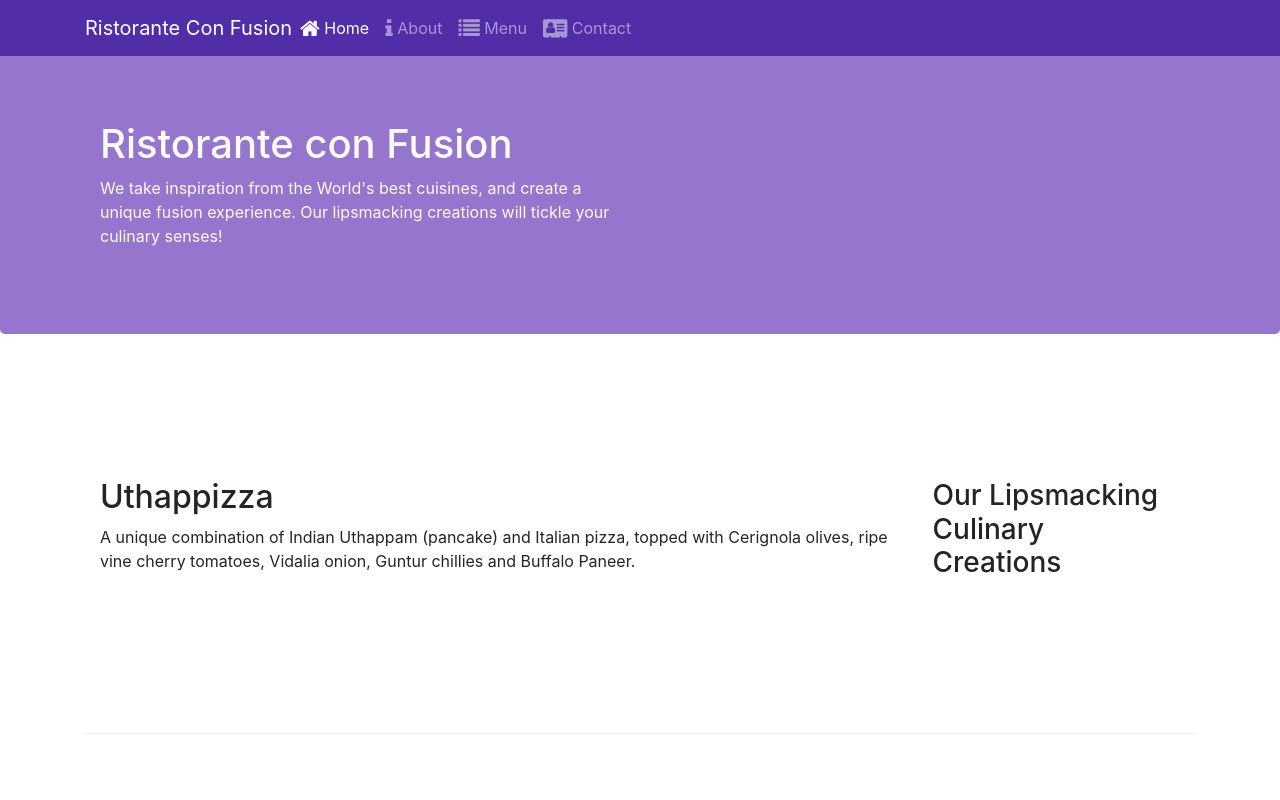
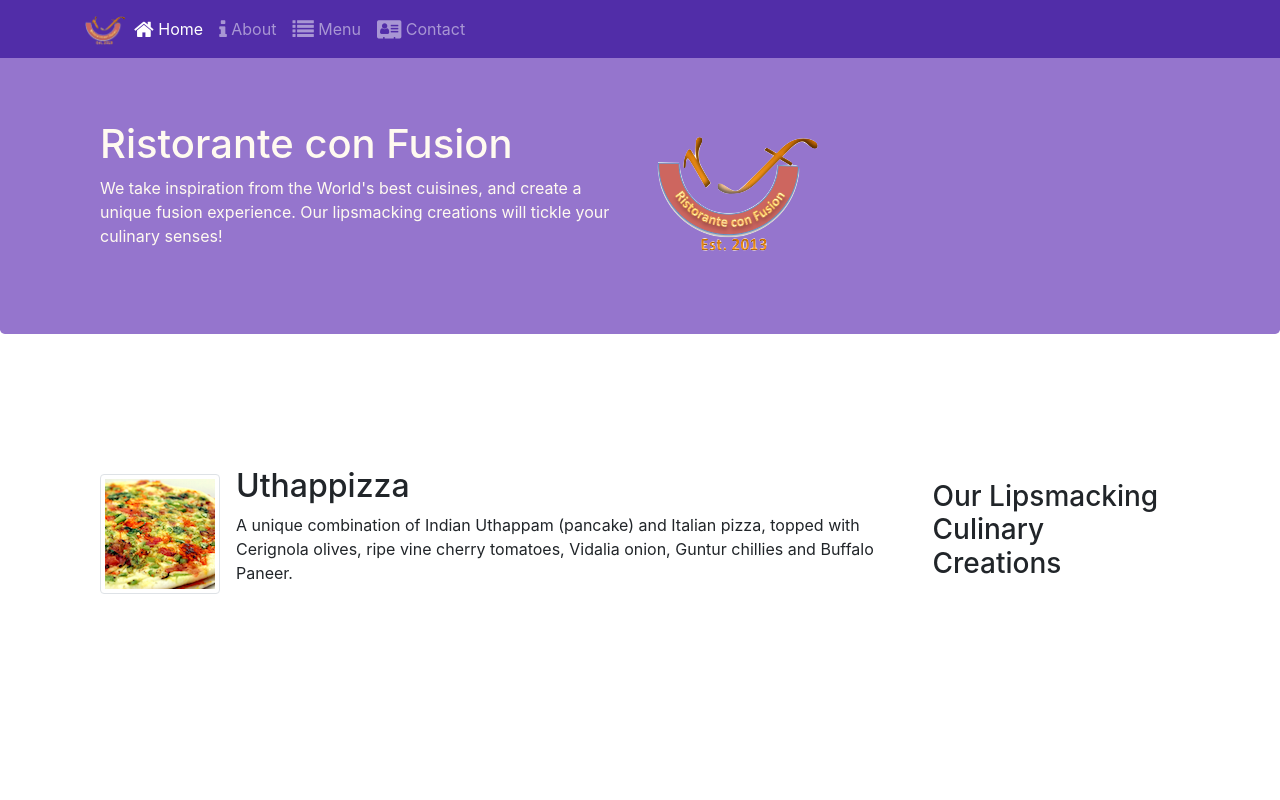
Before and after one commit to Habtamu-Dires/conFusion, a website: page index.html in a window 1280 px wide. Shown: the top 800 px of the page. Drawn offline with nearby package versions, Linux system fonts and the light colour scheme.

Commit message:
Images and Media

```diff
--- a/css/styles.css
+++ b/css/styles.css
@@ -6,8 +6,9 @@
 .row-content {
     margin: 0px auto;
     padding: 50px 0px 50px 0px;
-    border-bottom: 1px ridge;
     min-height: 400px;
+    border-style: none;
+
 }
 
 .footer {
--- a/index.html
+++ b/index.html
@@ -23,7 +23,7 @@
             <button class="navbar-toggler" type="button" data-toggle="collapse" data-target="#Navbar">
                <span class="navbar-toggler-icon"></span>
             </button>
-            <a class="navbar-brand mr-auto" href="#">Ristorante Con Fusion</a>
+            <a class="navbar-brand mr-auto" href="#"><img src="img/logo.png" height="30" width="41"></a>
             <div class="collapse navbar-collapse" id="Navbar">
                 <ul class="navbar-nav mr-auto">
                     <li class="nav-item active"><a class="nav-link" href="#"><span class="fa fa-home fa-lg"></span> Home</a></li>
@@ -42,7 +42,8 @@
                     <h1>Ristorante con Fusion</h1>
                     <p>We take inspiration from the World's best cuisines, and create a unique fusion experience. Our lipsmacking creations will tickle your culinary senses!</p>
                 </div>
-                <div class="col-12 col-sm">
+                <div class="col-12 col-sm align-self-center">
+                    <img src="img/logo.png" class="img-fluid">
                 </div>
             </div>
         </div>
@@ -54,8 +55,14 @@
                 <h3>Our Lipsmacking Culinary Creations</h3>
             </div>
             <div class="col-12 col-sm order-sm-first col-md">
-                <h2>Uthappizza</h2>
-                <p class="d-none d-sm-block">A unique combination of Indian Uthappam (pancake) and Italian pizza, topped with Cerignola olives, ripe vine cherry tomatoes, Vidalia onion, Guntur chillies and Buffalo Paneer.</p>
+                <div class="media">
+                    <img class="d-flex mr-3 img-thumbnail align-self-center"
+                        src="img/uthappizza.png" alt="uthappizza">
+                    <div class="media-body">
+                        <h2 class="mt-0">Uthappizza</h2>
+                        <p class="d-none d-sm-block">A unique combination of Indian Uthappam (pancake) and Italian pizza, topped with Cerignola olives, ripe vine cherry tomatoes, Vidalia onion, Guntur chillies and Buffalo Paneer.</p>
+                    </div>
+                </div>
             </div>
         </div>
 
@@ -75,9 +82,15 @@
                 <h3>Meet our Culinary Specialists</h3>
             </div>
             <div class="col-12 col-sm order-sm-first col-md">
-                <h2>Alberto Somayya</h2>
-                <h4>Executive Chef</h4>
-                <p class="d-none d-sm-block">Award winning three-star Michelin chef with wide International experience having worked closely with whos-who in the culinary world, he specializes in creating mouthwatering Indo-Italian fusion experiences. </p>
+                <div class="media">
+                    <img class="d-flex mr-3 img-thumbnail align-self-center"
+                        src="img/alberto.png" alt="alberto">
+                    <div class="media-body">
+                        <h2 class="mt-0">Alberto Somayya</h2>
+                        <h4>Executive Chef</h4>
+                        <p class="d-none d-sm-block">Award winning three-star Michelin chef with wide International experience having worked closely with whos-who in the culinary world, he specializes in creating mouthwatering Indo-Italian fusion experiences. </p>
+                    </div>
+                </div>
             </div>
         </div>
     </div>
```
Also changed, not shown: aboutus.html (+3 -2 lines), contactus.html (+3 -2 lines), img/alberto.png (added), img/buffet.png (added), img/logo.png (added), img/uthappizza.png (added), 1 other file.
